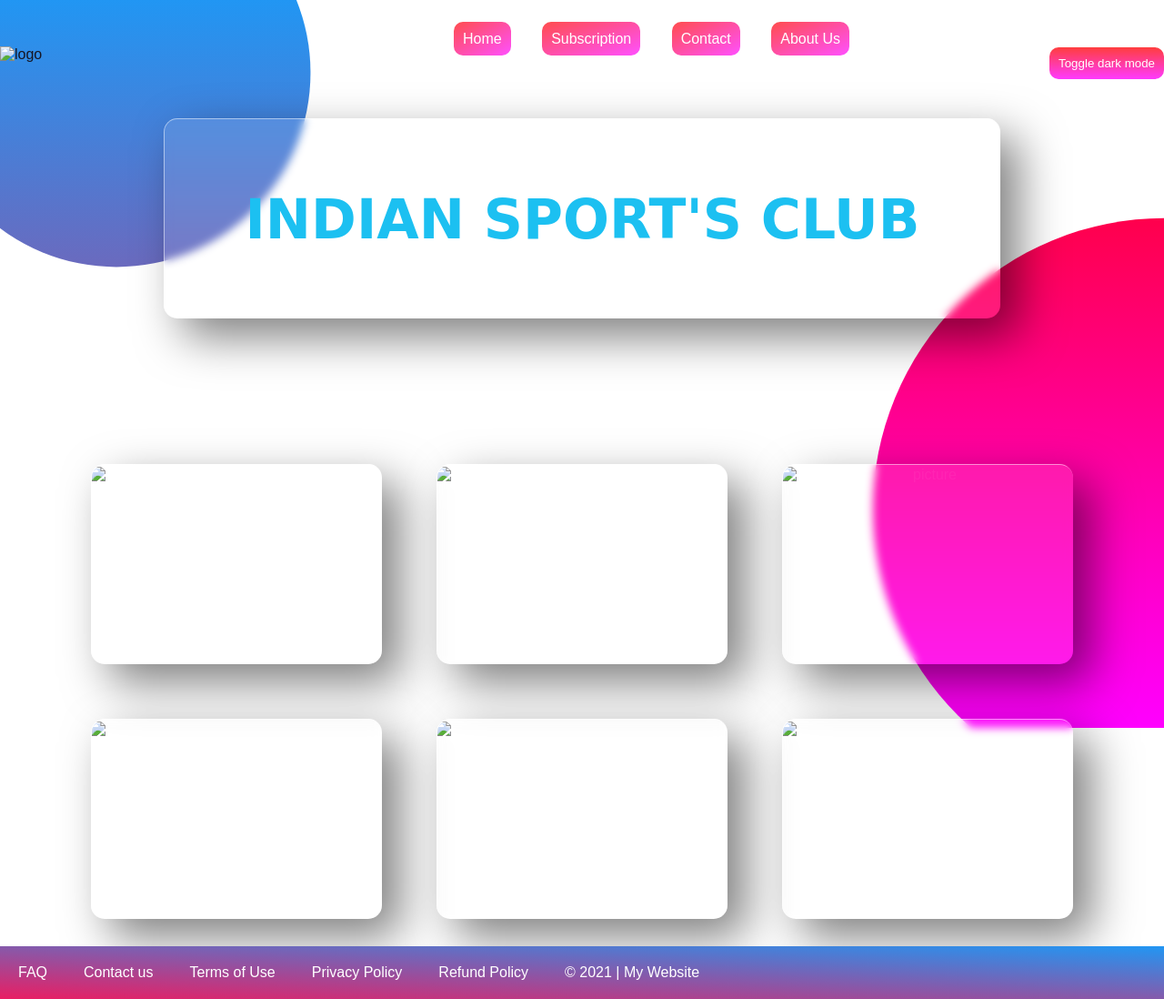
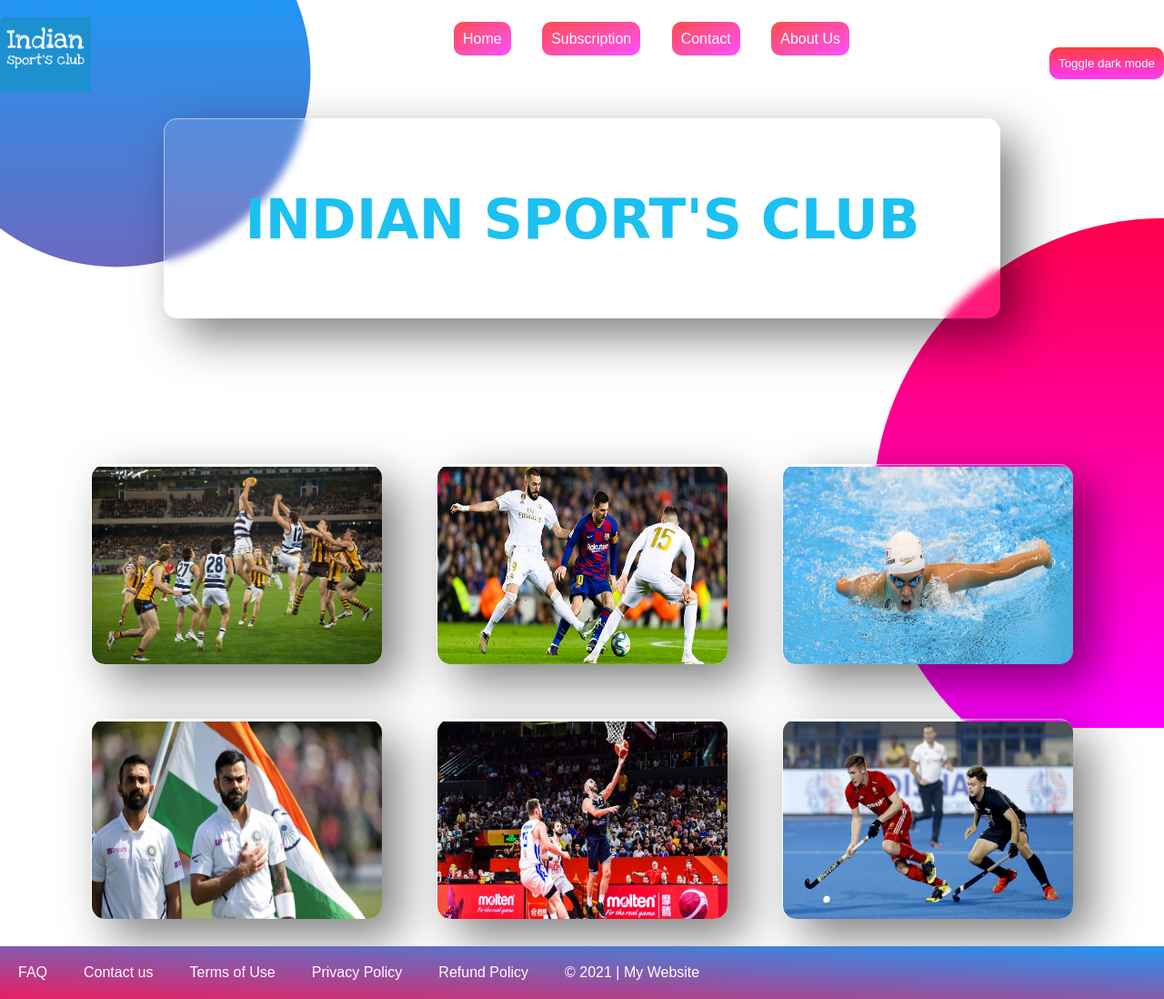
Before and after one commit to veerviren/indiasportclub, a plain HTML site: page index.html in a window 1280 px wide. Shown: the whole page at 91% size. Drawn offline with Linux system fonts and the light colour scheme; files that its build step writes are made by us from their sources.

Commit message:
Update index.html
removed image/

```diff
--- a/index.html
+++ b/index.html
@@ -6,13 +6,13 @@
     <meta http-equiv="X-UA-Compatible" content="IE=edge">
     <meta name="viewport" content="width=device-width, initial-scale=1.0">
     <title> INDIAN SPORT'S CLUB </title>
-    <link rel="icon" href="images/indian2.png" type="image/png">
-    <link rel="stylesheet" href="css/home.css">
+    <link rel="icon" href="indian2.png" type="image/png">
+    <link rel="stylesheet" href="home.css">
 </head>
 
 <body>
     <div class="navbar">
-        <img src="images/indian.png" alt="logo" class="logo">
+        <img src="indian.png" alt="logo" class="logo">
         <nav>
             <ul>
                 <li><a href="index.html">Home</a></li>
@@ -29,7 +29,7 @@
         </div>
         <div class="card">
             <div class="content">
-                <img src="images/voleyball.jpg" alt="voleyball">
+                <img src="voleyball.jpg" alt="voleyball">
                 <h3>Voleyball</h3>
                 <p>Volleyball is a team sport in which two teams of six players are separated by a net. Each team tries
                     to score points by grounding a ball on the other team's court.</p>
@@ -38,7 +38,7 @@
         </div>
         <div class="card">
             <div class="content">
-                <img src="images/football.jpg" alt="football">
+                <img src="football.jpg" alt="football">
                 <h3>Football</h3>
                 <p>Football is a family of team sports that involve, to varying degrees, kicking a ball to score a goal.
                     Unqualified, the word football normally means the form of football</p>
@@ -47,7 +47,7 @@
         </div>
         <div class="card">
             <div class="content">
-                <img src="images/swimming.jpg" alt="picture">
+                <img src="swimming.jpg" alt="picture">
                 <h3>Swimming</h3>
                 <p>Swimming is an individual or team racing sport that requires the use of one's entire body to move
                     through water. The sport takes place in pools or open water.</p>
@@ -56,7 +56,7 @@
         </div>
         <div class="card">
             <div class="content">
-                <img src="images/cricket.jpg" alt="picture">
+                <img src="cricket.jpg" alt="picture">
                 <h3>Cricket</h3>
                 <p>Cricket is a bat-and-ball game played between two teams of eleven players on a field at the centre of
                     which is a 22-yard pitch with a wicket at each end,balanced on three stumps.</p>
@@ -65,7 +65,7 @@
         </div>
         <div class="card">
             <div class="content">
-                <img src="images/basketball.jpg" alt="picture">
+                <img src="basketball.jpg" alt="picture">
                 <h3>Basketball</h3>
                 <p>Basketball is a team sport in which two teams, most commonly of five players each, opposing one
                     another on a rectangular court,compete with the objective of shooting a basketball.</p>
@@ -74,7 +74,7 @@
         </div>
         <div class="card">
             <div class="content">
-                <img src="images/hockey.jpg" alt="picture">
+                <img src="hockey.jpg" alt="picture">
                 <h3>Hockey</h3>
                 <p>
                     Field hockey is a widely played team sport of the hockey family. The game can be played on grass,
```
